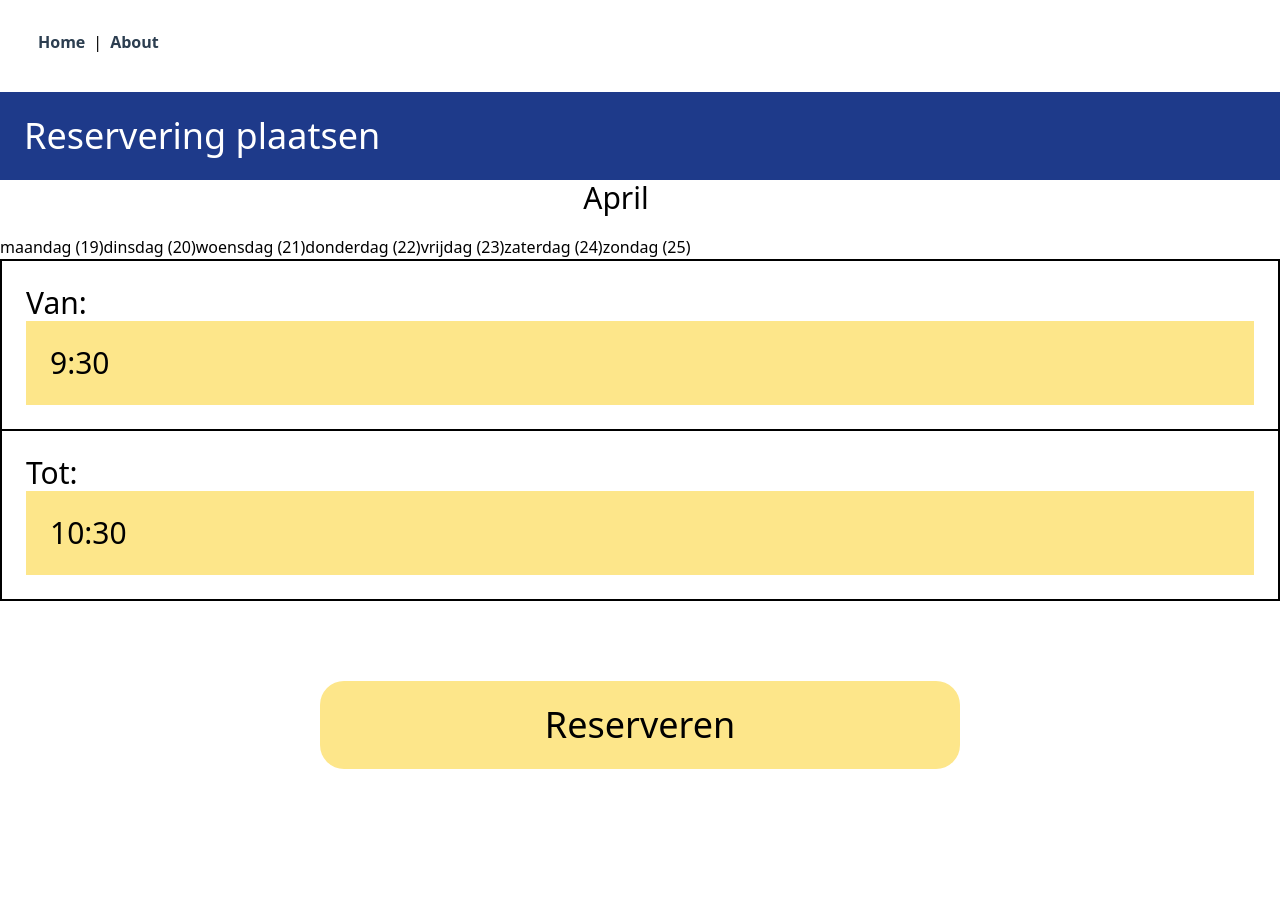
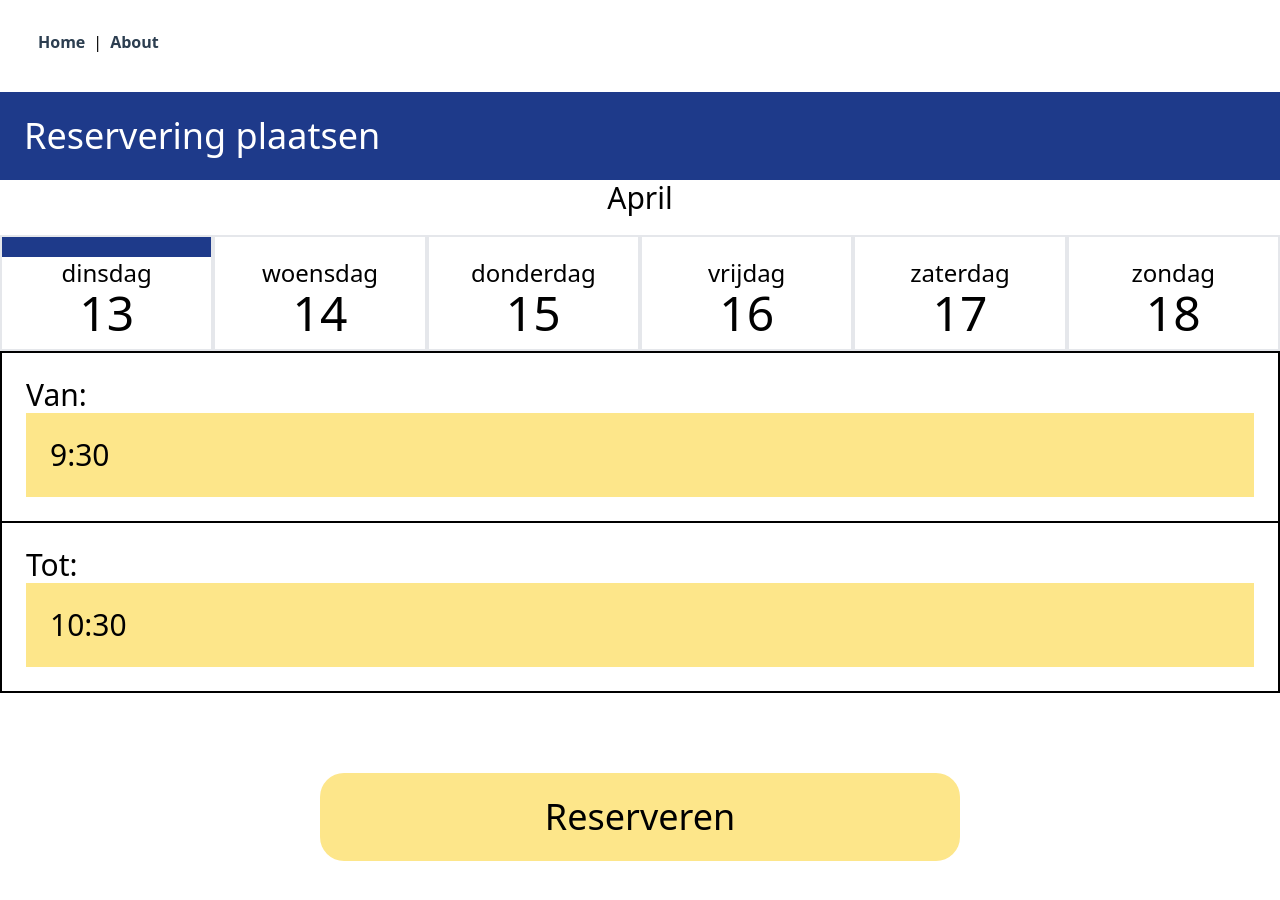
Before and after one commit to ministage/pwa, a Vue app: page /reserve in a window 1280 px wide. Shown: the top 900 px of the page. Before the commit the page ends 849 px from the top, so only its background shows below. Built offline with nearby package versions, Linux system fonts and the light colour scheme; some icons are missing.

Commit message:
Add choosing day functionality for Reserve route

```diff
--- a/src/views/Reserve.vue
+++ b/src/views/Reserve.vue
@@ -1,13 +1,18 @@
 <template>
   <div class="flex flex-col">
+
     <header class="text-4xl text-white bg-blue-900 p-6">Reservering plaatsen</header>
     <div class="flex flex-row w-full justify-center">
-      <h2 class="text-3xl w-full text-center">April</h2>
-      <button class="text-4xl text-center ml-auto"><svg-icon type="mdi" :size="48" :path="chevron_right"></svg-icon></button>
+      <button @click="previousMonth" class="text-4xl text-center ml-auto"><svg-icon type="mdi" :size="48" :path="chevron_left"></svg-icon></button>
+      <h2 class="text-3xl w-full text-center">{{monthName}}</h2>
+      <button @click="nextMonth" class="text-4xl text-center ml-auto"><svg-icon type="mdi" :size="48" :path="chevron_right"></svg-icon></button>
     </div>
-    <ul class="flex flex-row overflow-scroll">
-      <li v-for="date in dates" :key="date.number">
-        {{ date.dag }} ({{date.number}})
+    <ul class="flex flex-row overflow-x-auto overflow-y-hidden h-auto">
+      <li @click="selectDate(date.number)" v-for="date in dates" :key="date.number" class="pb-3 text-center border-2 min-w-1/3 md:min-w-1/6">
+        <div v-if="date.number === numberSelected" class="h-5 bg-blue-900 w-full"></div>
+        <div v-if="date.number !== numberSelected" class="h-5 w-full"></div>
+        <h3 class="text-2xl px-3">{{date.dag}}</h3>
+        <h1 class="text-5xl px-3">{{date.number}}</h1>
       </li>
     </ul>
 
@@ -31,45 +36,60 @@
 
 <script>
 import SvgIcon from '@jamescoyle/vue-icon'
-import { mdiChevronRight } from '@mdi/js'
+import { mdiChevronRight, mdiChevronLeft } from '@mdi/js'
+
 export default {
+  mounted() {
+    const d = new Date(this.currentDate.getFullYear(), this.currentDate.getMonth() + 1, 0);
+    this.daysInMonth = d.getDate();
+  },
   components: {
     SvgIcon
   },
-
+  methods: {
+    selectDate(number){
+      this.numberSelected = number;
+    },
+    nextMonth(){
+      this.selectedMonth++;
+      this.numberSelected = this.onCurrentMonth ? this.currentDate.getDate() : 1;
+    },
+    previousMonth(){
+      this.selectedMonth--;
+      this.numberSelected = this.onCurrentMonth ? this.currentDate.getDate() : 1;
+    }
+  },
   data() {
     return {
       chevron_right: mdiChevronRight,
-      dates: [
-        {
-          "dag": "maandag",
-          "number": 19
-        },
-        {
-          "dag": "dinsdag",
-          "number": 20
-        },
-        {
-          "dag": "woensdag",
-          "number": 21
-        },
-        {
-          "dag": "donderdag",
-          "number": 22
-        },
-        {
-          "dag": "vrijdag",
-          "number": 23
-        },
-        {
-          "dag": "zaterdag",
-          "number": 24
-        },
-        {
-          "dag": "zondag",
-          "number": 25
-        }
-      ]
+      chevron_left: mdiChevronLeft,
+      selectedMonth: new Date().getMonth(),
+      daysInMonth: null,
+      currentDate: new Date(),
+      currentMonth: new Date().getMonth(),
+      numberSelected: new Date().getDate(),
+    }
+  },
+  computed: {
+    onCurrentMonth() {
+      return this.selectedMonth === this.currentMonth;
+    },
+    dates () {
+      let dates = [];
+      let startDate = this.onCurrentMonth ? this.currentDate.getDate() : 1;
+      for(let i = startDate; i <= this.daysInMonth; i++){
+        dates.push({
+          dag: new Date(this.currentDate.getFullYear(), this.selectedMonth, i).toLocaleDateString("nl-NL", { weekday: 'long' }),
+          number: i
+        })
+      }
+      return dates;
+    },
+    monthName () {
+      let date = new Date(this.currentDate.getFullYear(), this.selectedMonth, 1);
+      let month = date
+          .toLocaleDateString("nl-NL", { month: 'long' });
+      return month.charAt(0).toUpperCase() + month.slice(1);
     }
   }
 }
--- a/tailwind.config.js
+++ b/tailwind.config.js
@@ -16,7 +16,11 @@ module.exports = {
           'room': "url('/pwa/img/room.jpg')",
         } : {
           'room': "url('/img/room.jpg')",
-        }
+        },
+      minWidth: {
+        '1/3': '33.333333%',
+        '1/6': '16.666667%'
+      }
     },
   },
   variants: {
```
